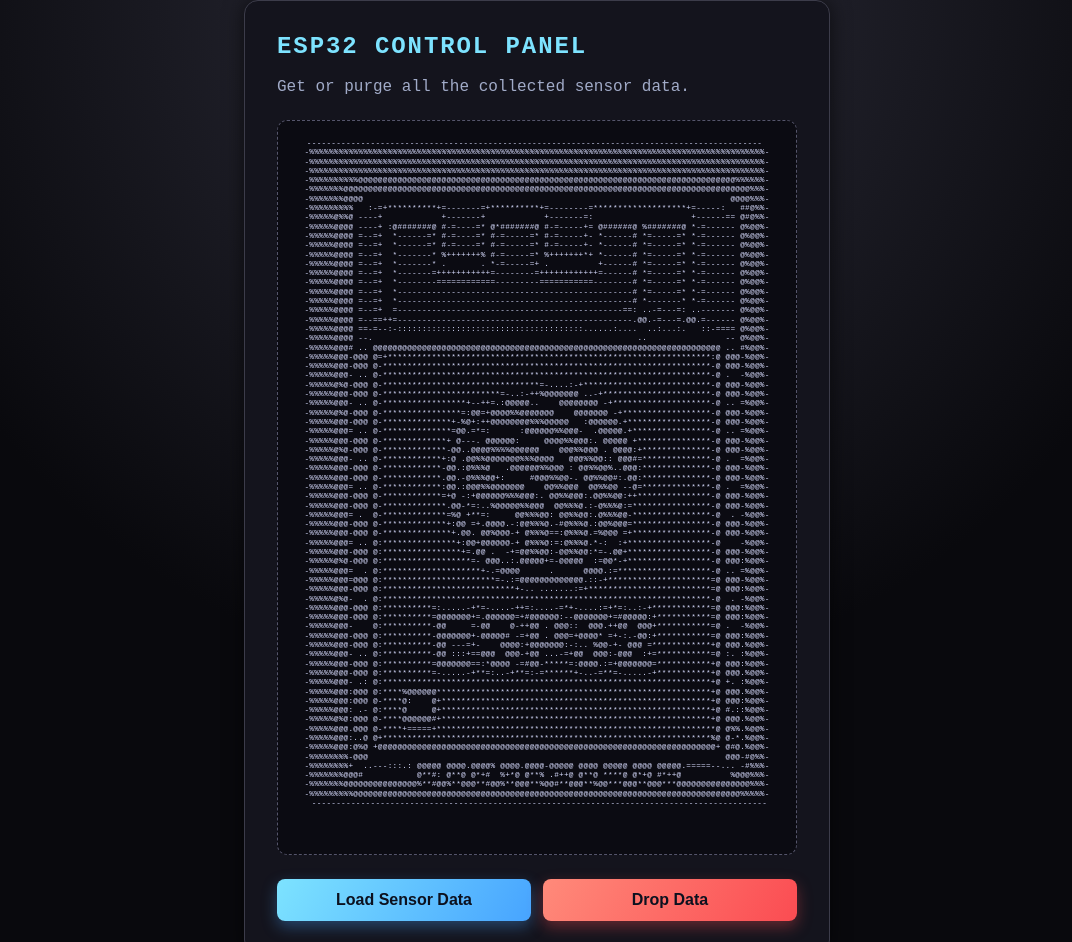
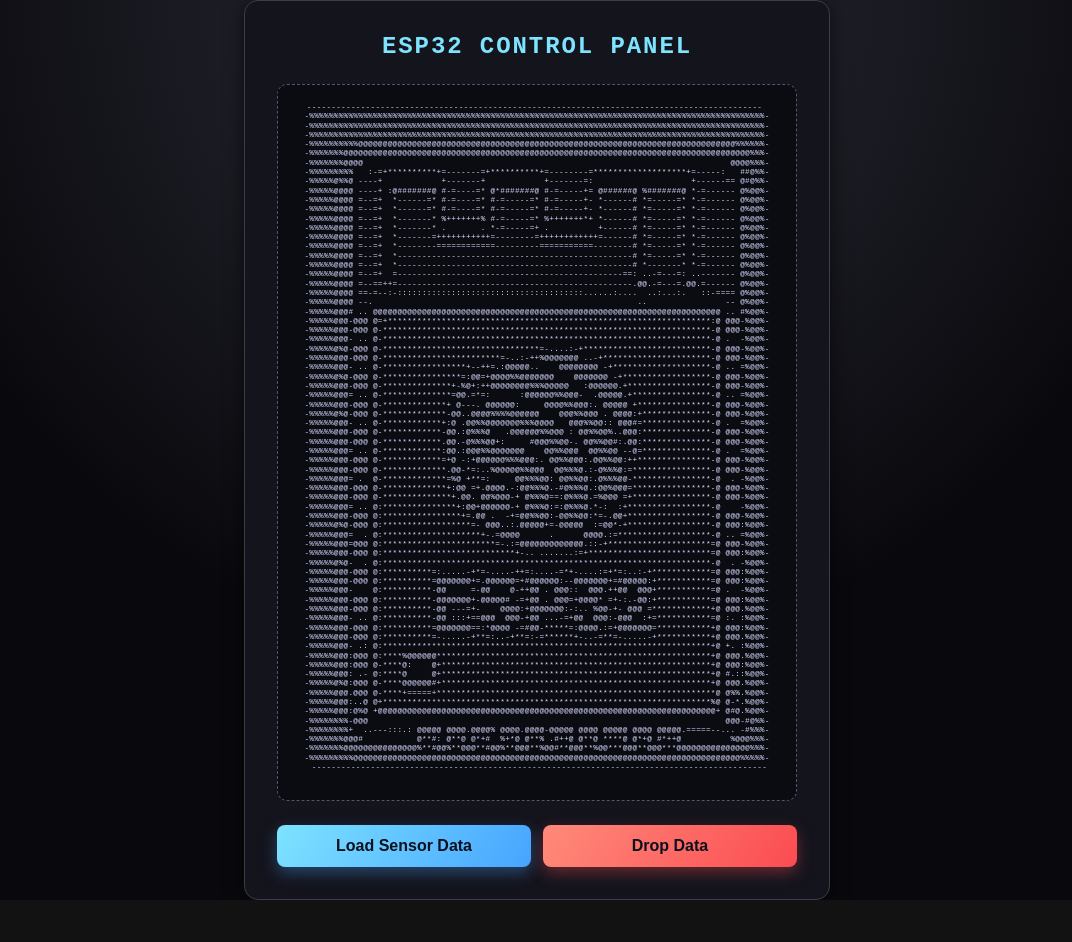
Before and after one commit to tsauvajon/esp32, a plain HTML site: page webserver/src/index.html in a window 1280 px wide. Shown: the top 942 px of the page, without its empty margins (103-1175 px from the left). After the commit the page ends 900 px from the top, so only its background shows below. Drawn offline with Linux system fonts and the light colour scheme.

Commit message:
Remove subtitle and vertical space

```diff
--- a/webserver/src/index.html
+++ b/webserver/src/index.html
@@ -36,6 +36,7 @@
       letter-spacing: 0.08em;
       text-transform: uppercase;
       color: #7de3ff;
+      text-align: center;
     }
 
     p {
@@ -157,7 +158,6 @@
 <body>
   <section class="panel">
     <h1>ESP32 Control Panel</h1>
-    <p>Get or purge all the collected sensor data.</p>
 
     <a href="/stats">
       <pre class="ascii" id="espLogo">
@@ -233,8 +233,6 @@
 -%%%%%%%@@@@@@@@@@@@@@@%**#@@%**@@@**#@@%**@@@**%@@#**@@@**%@@***@@@**@@@***@@@@@@@@@@@@@@@%%%-
 -%%%%%%%%%@@@@@@@@@@@@@@@@@@@@@@@@@@@@@@@@@@@@@@@@@@@@@@@@@@@@@@@@@@@@@@@@@@@@@@@@@@@@@@@%%%%%-
   ---------------------------------------------------------------------------------------------
-
-
     </pre>
     </a>
     <div class="actions">
```
